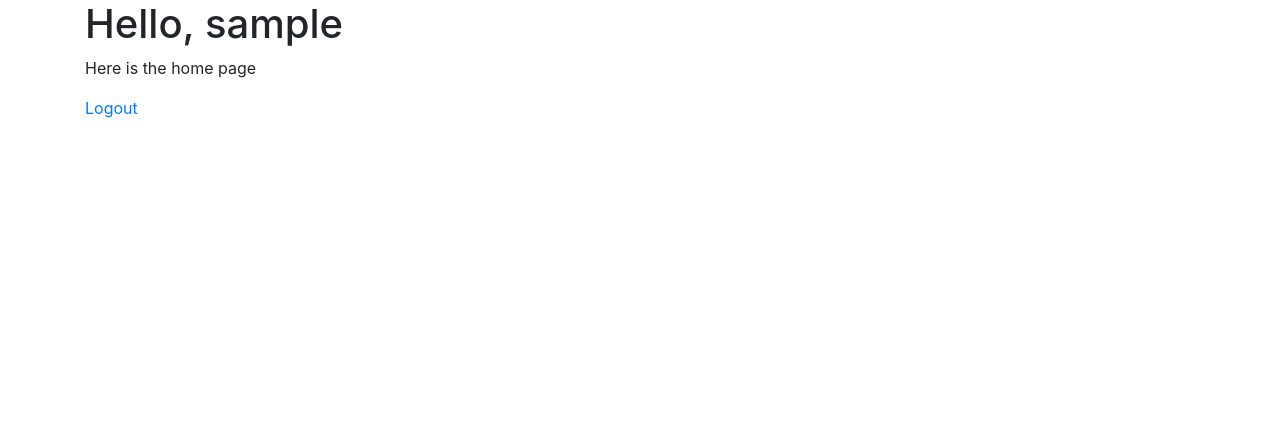
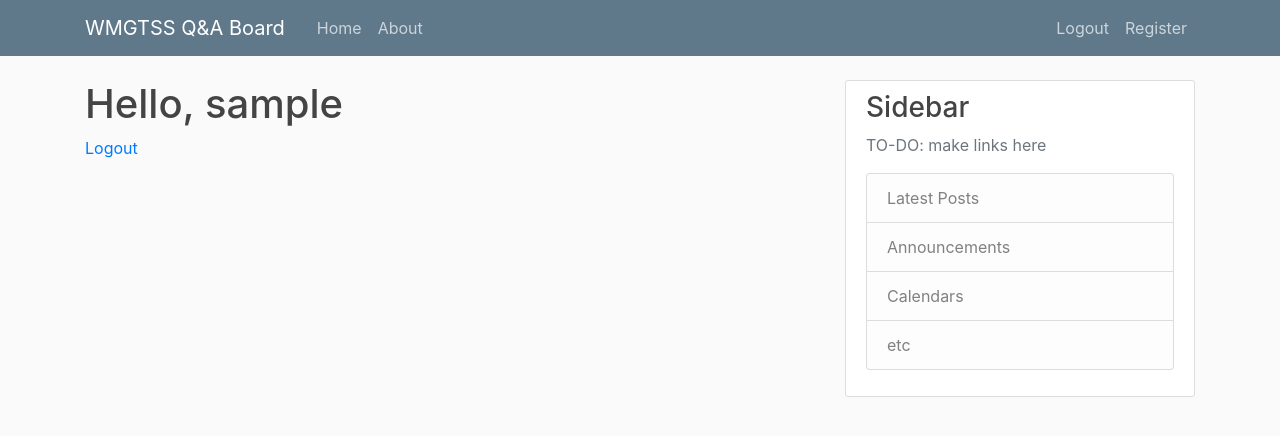
Before and after one commit to Jonnygibb/QnA-board-wmgtss, a Django app: template app/board/templates/users/home.html in a window 1280 px wide. Shown: the top 436 px of the page. Run offline with Django 4.2, Linux system fonts and the light colour scheme; the template is opened without the code that fills it, so the values that code supplies are empty; the visitor is signed in with stand-in values (Sample User, id 1); some libraries are stand-ins or nearby versions.

Commit message:
Imporved html templates to display questions as individual cards on the page

```diff
--- /dev/null
+++ b/app/board/static/board/board.css
@@ -0,0 +1,84 @@
+body {
+    background: #fafafa;
+    color: #333333;
+    margin-top: 5rem;
+  }
+
+  h1, h2, h3, h4, h5, h6 {
+    color: #444444;
+  }
+
+  ul {
+    margin: 0;
+  }
+
+  .bg-steel {
+    background-color: #5f788a;
+  }
+
+  .site-header .navbar-nav .nav-link {
+    color: #cbd5db;
+  }
+
+  .site-header .navbar-nav .nav-link:hover {
+    color: #ffffff;
+  }
+
+  .site-header .navbar-nav .nav-link.active {
+    font-weight: 500;
+  }
+
+  .content-section {
+    background: #ffffff;
+    padding: 10px 20px;
+    border: 1px solid #dddddd;
+    border-radius: 3px;
+    margin-bottom: 20px;
+  }
+
+  .article-title {
+    color: #444444;
+  }
+
+  a.article-title:hover {
+    color: #428bca;
+    text-decoration: none;
+  }
+
+  .article-content {
+    white-space: pre-line;
+  }
+
+  .article-img {
+    height: 65px;
+    width: 65px;
+    margin-right: 16px;
+  }
+
+  .article-metadata {
+    padding-bottom: 1px;
+    margin-bottom: 4px;
+    border-bottom: 1px solid #e3e3e3
+  }
+
+  .article-metadata a:hover {
+    color: #333;
+    text-decoration: none;
+  }
+
+  .article-svg {
+    width: 25px;
+    height: 25px;
+    vertical-align: middle;
+  }
+
+  .account-img {
+    height: 125px;
+    width: 125px;
+    margin-right: 20px;
+    margin-bottom: 16px;
+  }
+
+  .account-heading {
+    font-size: 2.5rem;
+  }
--- a/app/board/templates/users/base.html
+++ b/app/board/templates/users/base.html
@@ -1,3 +1,4 @@
+{% load static %}
 <!doctype html>
 <html lang="en">
   <head>
@@ -8,6 +9,8 @@
     <!-- Bootstrap CSS -->
     <link rel="stylesheet" href="https://maxcdn.bootstrapcdn.com/bootstrap/4.0.0/css/bootstrap.min.css" integrity="sha384-Gn5384xqQ1aoWXA+058RXPxPg6fy4IWvTNh0E263XmFcJlSAwiGgFAW/dAiS6JXm" crossorigin="anonymous">
 
+    <link rel="stylesheet" type="text/css" href="{% static 'board/board.css' %}">
+
     {% if title %}
         <title>Wmgtss Board - {{ title }}</title>
     {% else %}
@@ -15,9 +18,47 @@
     {% endif %}
   </head>
   <body>
-      <div class="container">
-        {% block content %}{% endblock %}
-      </div>
+    <header class="site-header">
+        <nav class="navbar navbar-expand-md navbar-dark bg-steel fixed-top">
+          <div class="container">
+            <a class="navbar-brand mr-4" href="/">WMGTSS Q&A Board</a>
+            <button class="navbar-toggler" type="button" data-toggle="collapse" data-target="#navbarToggle" aria-controls="navbarToggle" aria-expanded="false" aria-label="Toggle navigation">
+            <span class="navbar-toggler-icon"></span>
+            </button>
+            <div class="collapse navbar-collapse" id="navbarToggle">
+              <div class="navbar-nav mr-auto">
+                <a class="nav-item nav-link" href="{% url 'home' %}">Home</a>
+                <a class="nav-item nav-link" href="/about">About</a>
+              </div>
+              <!-- Navbar Right Side -->
+              <div class="navbar-nav">
+                <a class="nav-item nav-link" href="{% url 'logout' %}">Logout</a>
+                <a class="nav-item nav-link" href="#">Register</a>
+              </div>
+            </div>
+          </div>
+        </nav>
+      </header>
+      <main role="main" class="container">
+        <div class="row">
+          <div class="col-md-8">
+            {% block content %}{% endblock %}
+          </div>
+          <div class="col-md-4">
+            <div class="content-section">
+              <h3>Sidebar</h3>
+              <p class='text-muted'>TO-DO: make links here
+                <ul class="list-group">
+                  <li class="list-group-item list-group-item-light">Latest Posts</li>
+                  <li class="list-group-item list-group-item-light">Announcements</li>
+                  <li class="list-group-item list-group-item-light">Calendars</li>
+                  <li class="list-group-item list-group-item-light">etc</li>
+                </ul>
+              </p>
+            </div>
+          </div>
+        </div>
+      </main>
 
 
     <!-- Optional JavaScript -->
--- a/app/board/templates/users/home.html
+++ b/app/board/templates/users/home.html
@@ -2,14 +2,20 @@
 {% block content %}
   <h1>Hello, {{ user.username }}</h1>
 
-  <p>Here is the home page</p>
   <a href="{% url 'logout' %}">Logout</a>
   <div>
     <br>
     {% for question in questions %}
-      <h1>{{question.title}}</h1>
-      <p>By {{ question.user }} on {{ question.created_at }}</p>
-      <p>{{ question.description }}</p>
+      <article class="media content-section">
+        <div class="media-body">
+          <div class="article-metadata">
+            <a class="mr-2" href="#">{{ question.user }}</a>
+            <small class="text-muted">{{ question.created_at }}</small>
+          </div>
+          <h2><a class="article-title" href="#">{{ question.title }}</a></h2>
+          <p class="article-content">{{ question.description }}</p>
+        </div>
+      </article>
     {% endfor %}
   </div>
 {% endblock content %}
```
